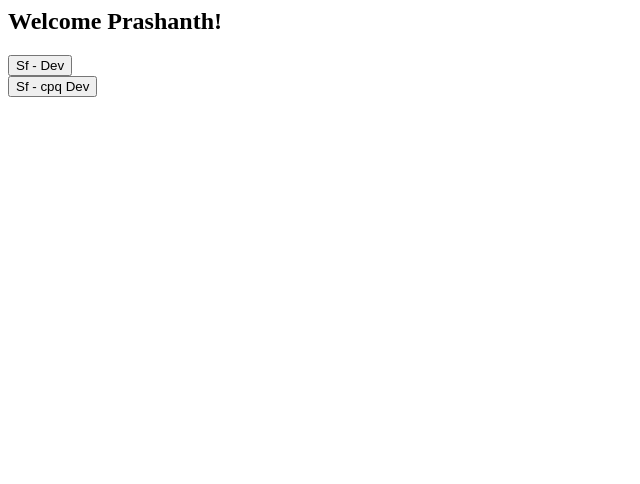
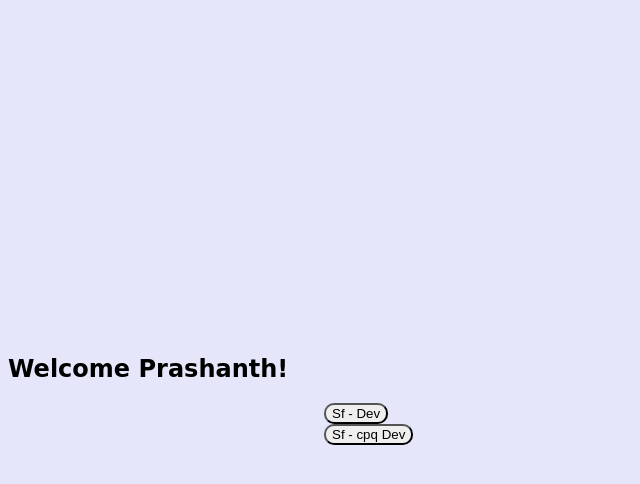
Before and after one commit to dsrprash/one-login, a plain HTML site: page index.html in a window 1280 px wide. Shown: the whole page, without its empty margins (0-640 px from the left). Drawn offline with Linux system fonts and the light colour scheme.

Commit message:
linked css file

```diff
--- a/index.html
+++ b/index.html
@@ -1,12 +1,15 @@
 <script src="scripts/script.js"></script>
+<link rel="stylesheet" href="styles/style.css">
 
-<h2> Welcome Prashanth!</h2>
+<body>
+    <h2> Welcome Prashanth!</h2>
 
-<div class="cards">
-    <div onclick="handleClick('dev');" >
-    <button >Sf - Dev</button>
+    <div class="cards">
+        <div onclick="handleClick('dev');">
+            <button>Sf - Dev</button>
+        </div>
+        <div onclick="handleClick('cpqdev');" data-url="https://prash-env-dev-ed.lightning.force.com/">
+            <button>Sf - cpq Dev</button>
+        </div>
     </div>
-    <div onclick="handleClick('cpqdev');" data-url="https://prash-env-dev-ed.lightning.force.com/">
-        <button >Sf - cpq Dev</button>
-    </div>
-</div>
+</body>
--- /dev/null
+++ b/styles/style.css
@@ -0,0 +1,16 @@
+body{
+    align-content: center;
+    background-color: lavender;
+    font-family: cursive !important;
+}
+.cards{
+    font-size: medium;
+    font-style: italic;
+    /* background-color: antiquewhite; */
+    margin-left: 25%;
+
+}
+
+button{
+    border-radius: 10px;
+}
```
